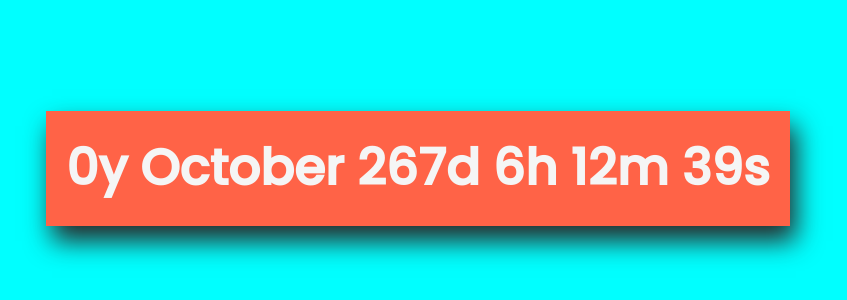
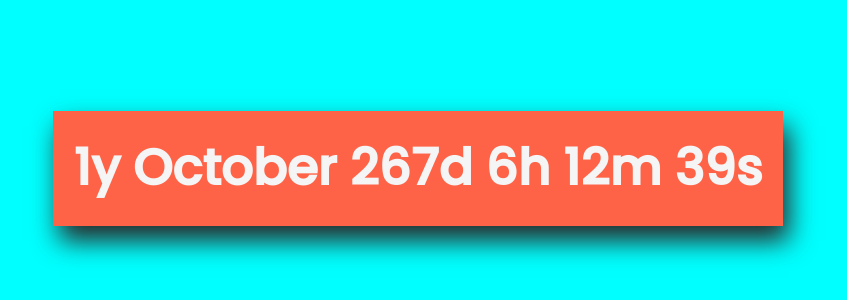
Before and after one commit to Winay-Chowdary66/CountDown-Timer, a plain HTML site: page index.html in a window 1280 px wide. Shown: the part 232-532 px from the top of the page, without its empty margins (222-1069 px from the left). Drawn offline with Linux system fonts and the light colour scheme.

Commit message:
Updated new Features

```diff
--- a/index.html
+++ b/index.html
@@ -88,7 +88,7 @@
 
         }
             let difference = toDate - presentDate;
-            let year = Math.floor(difference / (86400000 * 366));
+            let year = Math.round(difference / (86400000 * 366));
             let days = Math.floor(difference / (86400000));
             let hours = Math.floor((difference % (86400000)) / (3600000));
             let minutes = Math.floor((difference % (3600000)) / (1000 * 60));
```
